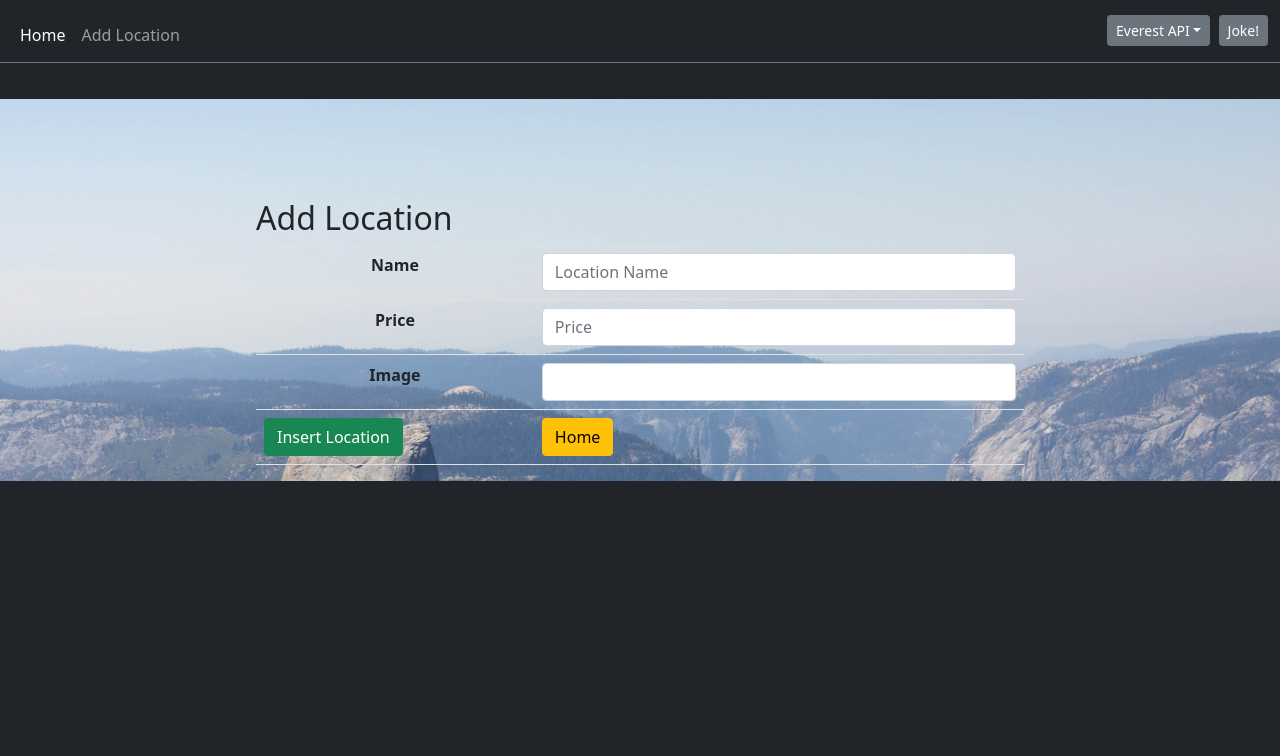
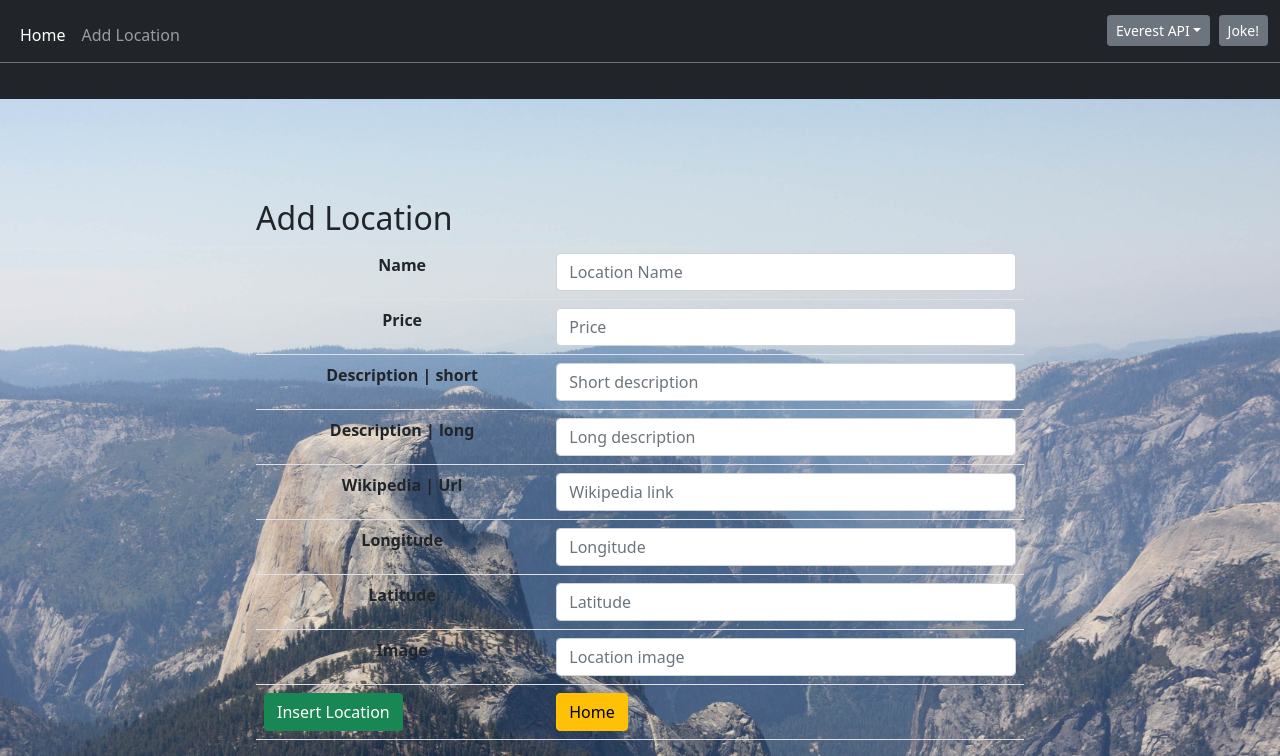
Before and after one commit to Senimtra/CF-CodeReview-12, a PHP site: page /create.php in a window 1280 px wide. Shown: the part 385-1141 px from the top of the page. Before the commit the page ends 866 px from the top, so only its background shows below. Run offline with PHP 8.4, Linux system fonts and the light colour scheme.

Commit message:
complete create function crud

```diff
--- a/create.php
+++ b/create.php
@@ -25,15 +25,35 @@
             <table class='table'>
                 <tr>
                     <th>Name</th>
-                    <td><input class='form-control' type="text" name="name" placeholder="Location Name" /></td>
+                    <td><input class='form-control' type="text" name="loc_name" placeholder="Location Name" /></td>
                 </tr>
                 <tr>
                     <th>Price</th>
                     <td><input class='form-control' type="number" name="price" placeholder="Price" step="any" /></td>
                 </tr>
                 <tr>
+                    <th>Description | short</th>
+                    <td><input class='form-control' type="text" name="descr_short" placeholder="Short description" /></td>
+                </tr>
+                <tr>
+                    <th>Description | long</th>
+                    <td><input class='form-control' type="text" name="descr_long" placeholder="Long description" /></td>
+                </tr>
+                <tr>
+                    <th>Wikipedia | Url</th>
+                    <td><input class='form-control' type="text" name="wiki_link" placeholder="Wikipedia link" /></td>
+                </tr>
+                <tr>
+                    <th>Longitude</th>
+                    <td><input class='form-control' type="number" name="longitude" placeholder="Longitude" step="any" /></td>
+                </tr>
+                <tr>
+                    <th>Latitude</th>
+                    <td><input class='form-control' type="number" name="latitude" placeholder="Latitude" step="any" /></td>
+                </tr>
+                <tr>
                     <th>Image</th>
-                    <td><input class='form-control' type="text" name="loc_image" /></td>
+                    <td><input class='form-control' type="text" name="loc_image" placeholder="Location image" /></td>
                 </tr>
                 <tr>
                     <td><button class='btn btn-success' type="submit">Insert Location</button></td>
```
Also changed, not shown: actions/a_create.php (+10 -4 lines).
